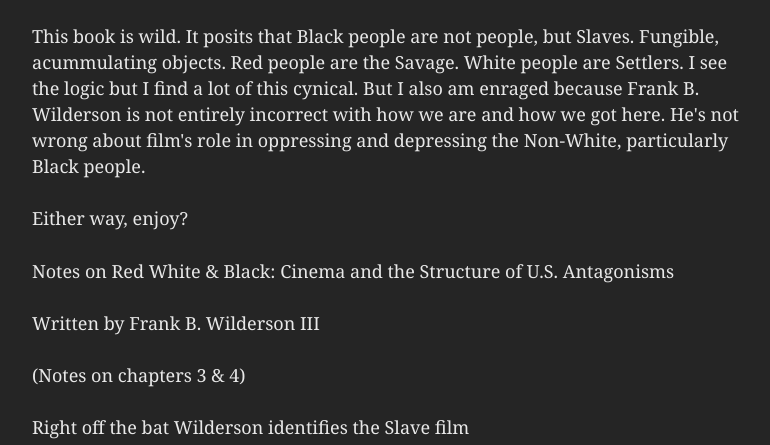
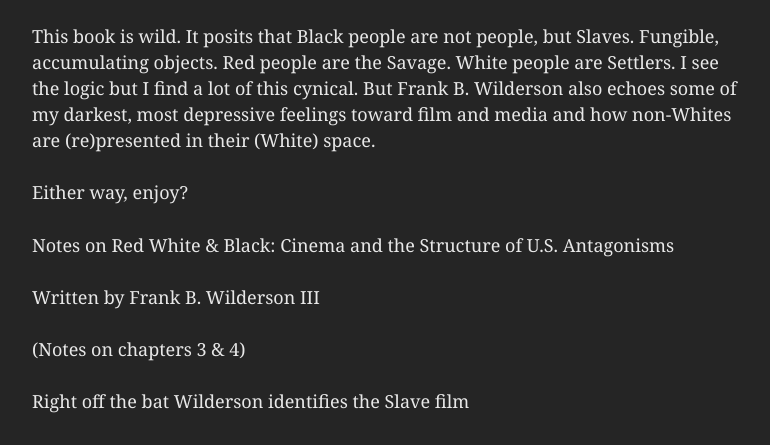
Before and after one commit to z336/movie-blog, a Gatsby site: page /blog/2019-05-17-more-notes in a window 1280 px wide. Shown: the part 303-748 px from the top of the page, without its empty margins (251-1021 px from the left). Built offline with nearby package versions, Linux system fonts and the light colour scheme; Gatsby itself is replaced by a stand-in of ours.

Commit message:
Update Blog “2019-05-17-more-notes”

```diff
--- a/src/posts/2019-05-17-more-notes.md
+++ b/src/posts/2019-05-17-more-notes.md
@@ -10,11 +10,9 @@
   - Blackness
   - Feminism
 ---
-This book is wild. It posits that Black people are not people, but Slaves. Fungible, acummulating objects. Red people are the Savage. White people are Settlers. I see the logic but I find a lot of this cynical. But I also am enraged because Frank B. Wilderson is not entirely incorrect with how we are and how we got here. He's not wrong about film's role in oppressing and depressing the Non-White, particularly Black people.
+This book is wild. It posits that Black people are not people, but Slaves. Fungible, accumulating objects. Red people are the Savage. White people are Settlers. I see the logic but I find a lot of this cynical. But Frank B. Wilderson also echoes some of my darkest, most depressive feelings toward film and media and how non-Whites are (re)presented in their (White) space.
 
 Either way, enjoy?
-
-
 
 Notes on Red White & Black: Cinema and the Structure of U.S. Antagonisms
 
@@ -22,15 +20,11 @@
 
 (Notes on chapters 3 & 4)
 
-
-
 Right off the bat Wilderson identifies the Slave film
 
 “Feature films whose director is Black and whose narrative strategies must intend for the films’ ethical dilemmas to be shoulders by central figures who are also Black and, for our purposes, elaborated by the conditions of the Western Hemisphere” (p.95)
 
 For Wilderson to highlight the fact through two separate authors, the “transnational” experience of Black folk dispersed (in the diaspora) makes me revel in self-satisfaction of my personal employment of British cultural writers for my initial thesis. I remember the push back I got from using Stuart Hall not only because his writing did come out in the 1980s but also because he’s British...I just wanted to point that out.
-
-
 
 From here Wilderson sets up the question this chapter will pose: How can a film about the dead? (paraphrased from p.96)
 
@@ -40,13 +34,9 @@
 
 Common sense: “ruling class hegemony” (p.96)
 
-
-
 I don’t know if I made not of Wilderson’s cynicism on the last set of notes, but it is in full force here.
 
 Beginning the discussion of Antwone Fisher with user reviews from IMDB, he points out that spectators “‘see’ anything and everything in a film except race” (p.99)
-
-
 
 Antwone Fisher works against (perhaps feebly in the eyes of Wilderson) to forge Blackness with Humanity
 
@@ -54,15 +44,11 @@
 
 What is this “ontological excess of the nigger” Fanon speaks of
 
-
-
 This movie works, according to Wilderson, because the film first constructs a man that is “not a nigger” and then to reclaim his masculinity, he must let three Black women “take the rap for his void.” He must overcome Black femininity to be “negotiated within a frame of reference” (p.101)
 
 Fascinating to think that if reparations were given, it would be an admittance of wrongdoing, globally
 
 The cost of slavery is the “the flesh”, taking away one's’ humanity
-
-
 
 And so the film, though dealing with the trauma of slavery (in its way), does not have one “White hand” literally or figuratively cutting down Antwone, but it is three Black women that do all the damage
 
@@ -72,15 +58,11 @@
 
 “Black woman not only administer the technologies of slavery but embody its estate” (102)
 
-
-
 Hollywood films attempt to give agency to Black bodies by casting them as police, but according to Wilderson, “few characters aestheticize White supremacy more effectively and persuasively than a Black male cop” (103)
 
 The film posits violence upon black folks, particularly that of the woman upon boys/men, has been adapted as a “cultural norm”
 
 Wilderson protests: “ Beatings and bondage, torture and verbal abuse are only accepted by civil society as both cultural and normative in an ethnography of Blackness: (106)
-
-
 
 Antwone Fisher assumes the law is not inherently anti-Black
 
@@ -98,8 +80,6 @@
 
 What Wilderson clarifies is that unlike the access to subjectivity and civil society Jewish people possess, Black bodies do not embody the same liberties, kinda perfectly put in a quote from Fanon from Bernard Wolfe (or course used by Wilderson): “It pleases us to portray the Negro showing us all his teeth in a smile made for us. And his smile as we see--as we make it--always means a gift.” And Wilderson adds: “Blacks are so comprehensively fungible that cinema can make them die and smile at the same time” (115)
 
-
-
 Film does have the facility to show the line between civil society and the Slave estate and one of best to do so are the filmmakers who comprise the LA Rebellion (Charles Burnett, Haile Gerima, Jamaa Fanaka, and Julie Dash)
 
 The films made by this group (and others inspired by the climate of the times) were in active revolt of civil society
@@ -108,8 +88,6 @@
 
 Slaves, who have no contemporary (according to Wilderson) were able to find an “alibi” in the “postcolonial subject” and in doing so the Slave was “able to project his or her violent desire, cinematically, in a manner that could be understood and perhaps appreciated by spectators who were not Slaves” (121)
 
-
-
 Fanon’s Wretched of the Earth serves as the “ur-text” of the LA Rebellion
 
 In it, Fanon says two main things that contradict how White reviewers saw those films as, well, doing too much without reason for all of its “excesses”
@@ -117,8 +95,6 @@
 One: Violence is necessary to move politics from questions to actions
 
 Two: Violence is necessary for “restoration of native land” (122)
-
-
 
 Bush Mama’s protagonist Dorothy not quite aligns with the woman in the MPLA poster (a Black woman holding a gun in one hand and baby in the other) but she does share the “‘cleansing’” relationship to violence (123)
 
@@ -130,13 +106,9 @@
 
 Wilderson recounts a scene in which we learn our protagonist can not read through a letter sent from TC that had to be read by her neighbor and through filmic techniques of shot and sound, the filmmakers draw comparisons to TC literal prison and Dorothy's figurative one
 
-
-
 Wilderson points out the film was released amongst the Roe v. Wade decision. Feminism was/is not a position from which an “accumulated and fungible object” (128) can hold
 
 Abortion was imminent by force (welfare office directions) or by force  (beaten out by the police)
-
-
 
 White radicalism is basically run by the same ideology as White supremacy, in that (looking at the case study of David Gilbert, the initial flower child pacifist), white liberals although well meaning, would prefer to see violence upon Blacks (where it belongs) rather than to White people (“the end of the world” because the violence is misplaced) (pp.129-32)
 
@@ -144,13 +116,9 @@
 
 Wait, on the bottom of p. 134 is he saying that the existence of revolutionary Black woman is a threat to the pure White state because she could THINK? Or because she could make another Black baby?
 
-
-
 Wilderson shifted to Italian feminist and their understanding of destruction of state (much like the Panthers or BLA)
 
 However: “White Italian feminism imagines, much like the US feminism, and exploited and alienated body. But Spillers reminds us that Blacks cannot form bodies; they are ontologically deprived of the body” (136)
-
-
 
 Thus it brings us to the point that even if a White liberal can see the problem and “sincerely” (put in quotes due to Wilderson’s use of the world to describe David Gilbert and his ilk) they all know it’s better to “not be a nigger” (137) which puts them still no different that a White conservative...what’s more, that sincerity of empathy so rarely is even shared with Black folks, it’s “displaced onto a myriad of investments...environmentalism...pacifism, or feminism” (138)
 
```
